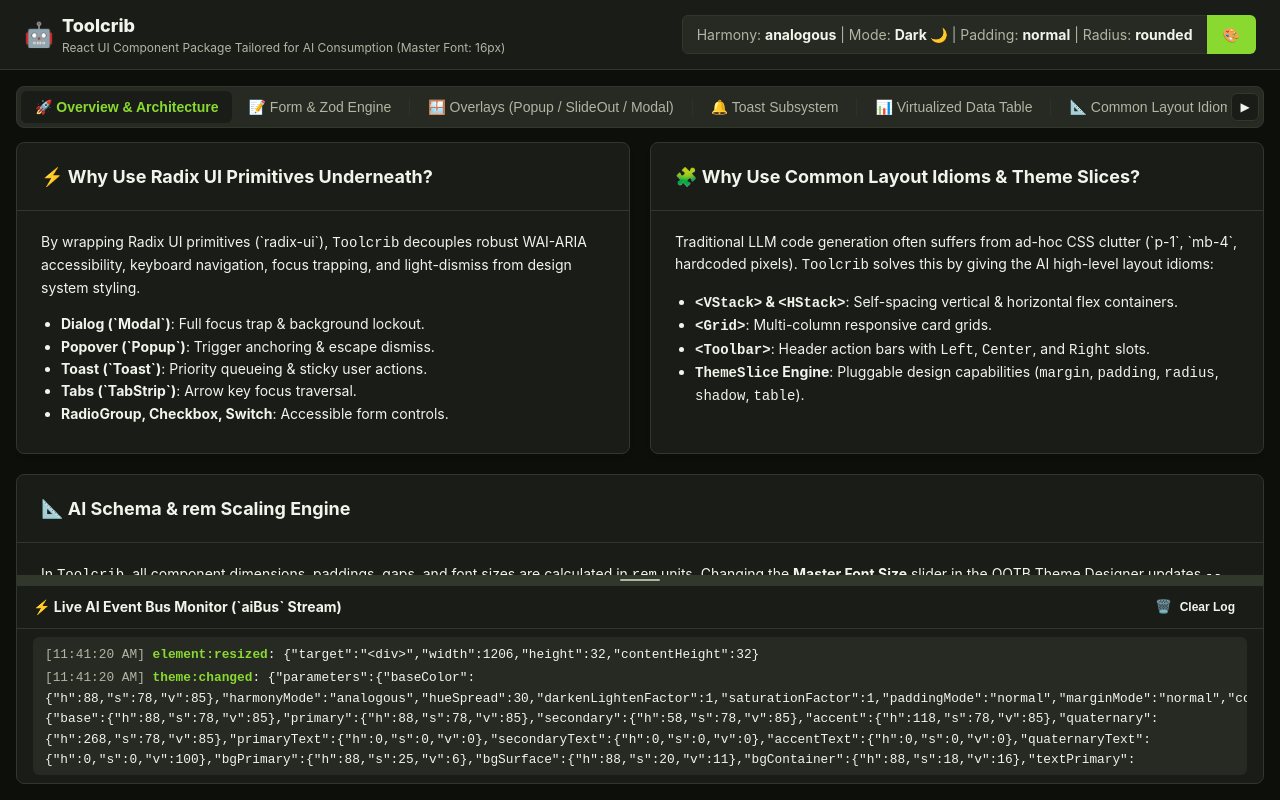
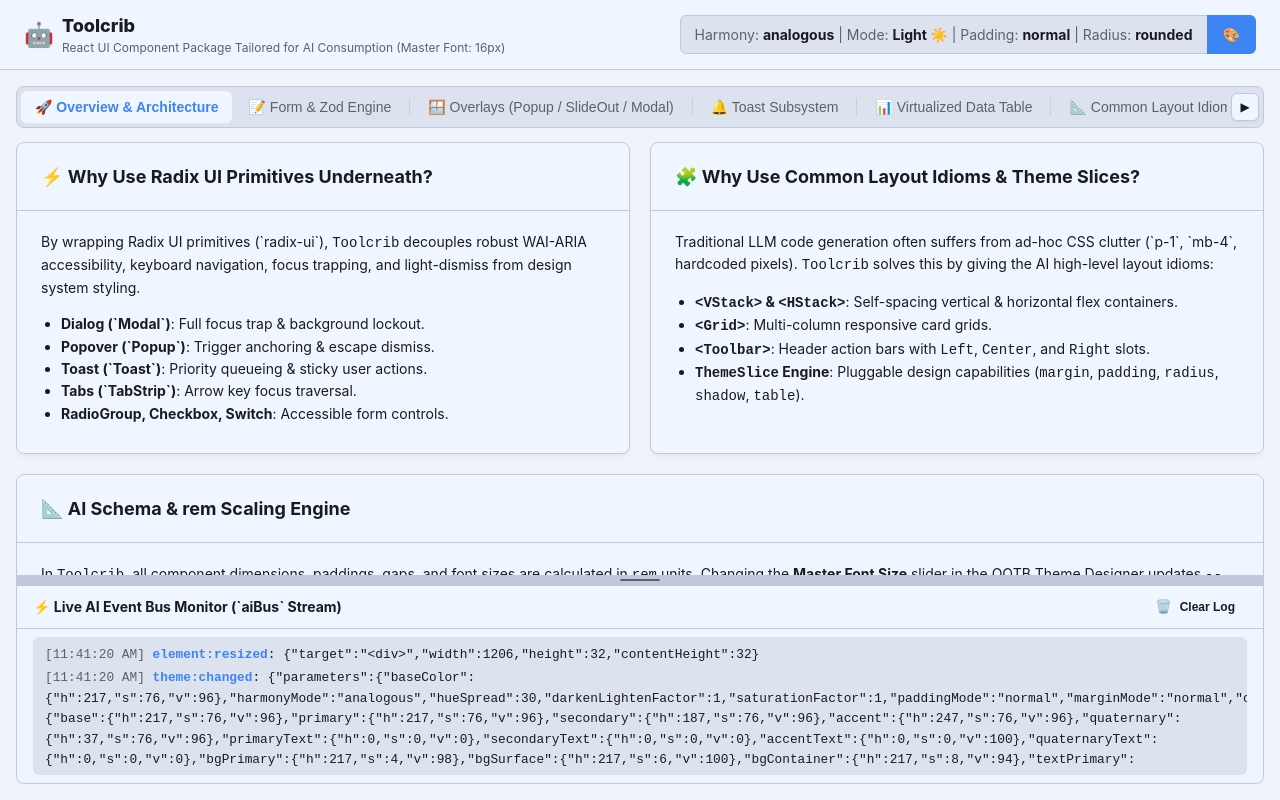
Before and after one commit to escape-llc/toolcrib, a React (Vite) app: page / in a window 1280 px wide. Built offline with nearby package versions, Linux system fonts and the light colour scheme.

Commit message:
tailwind preset.

```diff
--- a/src/theme/presetThemes.ts
+++ b/src/theme/presetThemes.ts
@@ -19,8 +19,23 @@
 
 export const presetThemes: PresetTheme[] = [
   {
+    id: 'tailwind',
+    name: '🔷 Tailwind (Default)',
+    snapshot: {
+      schemaVersion: 1,
+      // baseColor is Tailwind CSS's blue-500 (#3b82f6) converted to HSV —
+      // the closest this HSV-driven engine gets to "Tailwind compatible":
+      // it's already the literal hardcoded fallback on nearly every
+      // component's CSS custom properties throughout this codebase (e.g.
+      // `var(--ai-color-primary, #3b82f6)`), so this preset is what those
+      // components already look like with no ThemeProvider at all — light
+      // mode to match Tailwind's own unstyled/base (non-`dark:`) appearance.
+      parameters: { baseColor: { h: 217, s: 76, v: 96 }, harmonyMode: 'analogous', hueSpread: 30, isDarkMode: false },
+    },
+  },
+  {
     id: 'lime',
-    name: '🍋 Lime (Default)',
+    name: '🍋 Lime',
     snapshot: {
       schemaVersion: 1,
       parameters: { baseColor: { h: 88, s: 78, v: 85 }, harmonyMode: 'analogous', hueSpread: 30, isDarkMode: true },
--- a/src/theme/themeContext.tsx
+++ b/src/theme/themeContext.tsx
@@ -151,7 +151,12 @@
 }
 
 const defaultParameters: ThemeParameters & { shadowMode: ShadowMode } = {
-  baseColor: { h: 88, s: 78, v: 85 }, // Lime / Neon Olive Green from reference screenshot
+  // Matches presetThemes.ts's 'tailwind' preset — Tailwind CSS's blue-500
+  // (#3b82f6) converted to HSV, light mode. Not derived from that preset
+  // programmatically (see presetThemes.ts's header comment: presets are
+  // pure bundled data with no dependency on this file); kept in sync by
+  // hand, same as every preset here always has been.
+  baseColor: { h: 217, s: 76, v: 96 },
   harmonyMode: 'analogous',
   hueSpread: 30,
   darkenLightenFactor: 1.0,
@@ -160,7 +165,7 @@
   marginMode: 'normal',
   cornerRadiusMode: 'rounded',
   shadowMode: 'subtle',
-  isDarkMode: true,
+  isDarkMode: false,
 };
 
 const defaultTableState: TableSliceState = {
```
Also changed, not shown: 2 other files (tests, documents, lock files or other folders).
